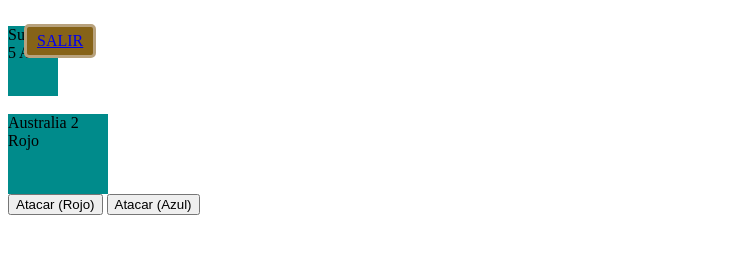
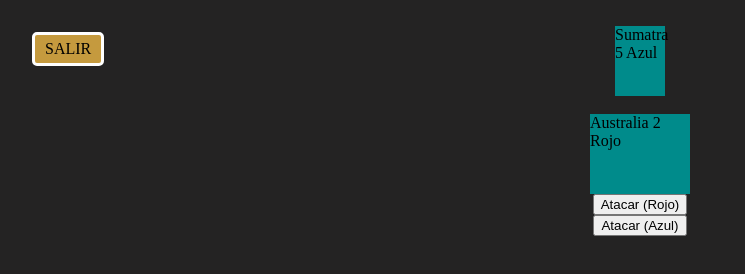
Before and after one commit to 3-TIC-ORT/proyecto-t-e-g-digital, a plain HTML site: page Front-end/JUEGO/game.html in a window 1280 px wide. Shown: the whole page, without its empty margins (0-745 px from the left). Drawn offline with Linux system fonts and the light colour scheme.

Commit message:
14/8 visuals

```diff
--- a/Front-end/INICIO/inicio.css
+++ b/Front-end/INICIO/inicio.css
@@ -9,17 +9,18 @@
     text-align: center;
     width: fit-content;
     height: fit-content;
+    font-optical-sizing: auto;
+    font-style: normal;
     font-weight: 400;
     text-transform: uppercase;
     color: #f7f3e9;
-    background-color: #74662a;
-    border: 3px solid #b8a27d;
+    background-color: #c59a3e;
+    border: 3px solid #ffffff;
     padding: 5px 10px;
     border-radius: 5px;
     cursor: pointer;
     transition: all 0.2s ease-in-out;
     display: inline-block;
-    ;
 }
 
 .boton_atras {
@@ -30,21 +31,28 @@
     font-weight: 400;
     text-transform: uppercase;
     color: #f7f3e9;
-    background-color: #866318;
-    border: 3px solid #b8a27d;
+    background-color: #c59a3e;
+    border: 3px solid #ffffff;
     padding: 5px 10px;
     border-radius: 5px;
     cursor: pointer;
     transition: all 0.2s ease-in-out;
     display: inline-block;
+    text-decoration: none;
 }
 
 body {
-    position: relative;
+   position: relative;
    display: flex;
    flex-direction: column;
    justify-content: center;
    align-items: center;
-   background-color: #694b16;
+   background-color: #242323;
    height: 500px;
 }
+
+a {
+color: black;
+font-style: normal;
+text-decoration: none;
+}
--- a/Front-end/JUEGO/game.css
+++ b/Front-end/JUEGO/game.css
@@ -18,11 +18,27 @@
     font-weight: 400;
     text-transform: uppercase;
     color: #f7f3e9;
-    background-color: #866318;
-    border: 3px solid #b8a27d;
+    background-color: #c59a3e;
+    border: 3px solid #ffffff;
     padding: 5px 10px;
     border-radius: 5px;
     cursor: pointer;
     transition: all 0.2s ease-in-out;
     display: inline-block;
+    text-decoration: none;
 }
+
+a {
+color: black;
+font-style: normal;
+text-decoration: none;
+}
+
+body {
+    position: relative;
+    display: flex;
+    flex-direction: column;
+    align-items: center;
+    background-color: #242323;
+    height: 500px;
+ }
--- a/Front-end/PREPARACION/prep.css
+++ b/Front-end/PREPARACION/prep.css
@@ -16,11 +16,18 @@ body {
     font-weight: 400;
     text-transform: uppercase;
     color: #f7f3e9;
-    background-color: #866318;
-    border: 3px solid #b8a27d;
+    background-color: #c59a3e;
+    border: 3px solid #ffffff;
     padding: 5px 10px;
     border-radius: 5px;
     cursor: pointer;
     transition: all 0.2s ease-in-out;
     display: inline-block;
+    text-decoration: none;
 }
+
+a {
+    color: black;
+    font-style: normal;
+    text-decoration: none;
+    }
--- a/Front-end/RULES/rules.css
+++ b/Front-end/RULES/rules.css
@@ -29,11 +29,18 @@ body {
     font-weight: 400;
     text-transform: uppercase;
     color: #f7f3e9;
-    background-color: #866318;
-    border: 3px solid #b8a27d;
+    background-color: #c59a3e;
+    border: 3px solid #ffffff;
     padding: 5px 10px;
     border-radius: 5px;
     cursor: pointer;
     transition: all 0.2s ease-in-out;
     display: inline-block;
+    text-decoration: none;
 }
+
+a {
+    color: black;
+    font-style: normal;
+    text-decoration: none;
+    }
```
